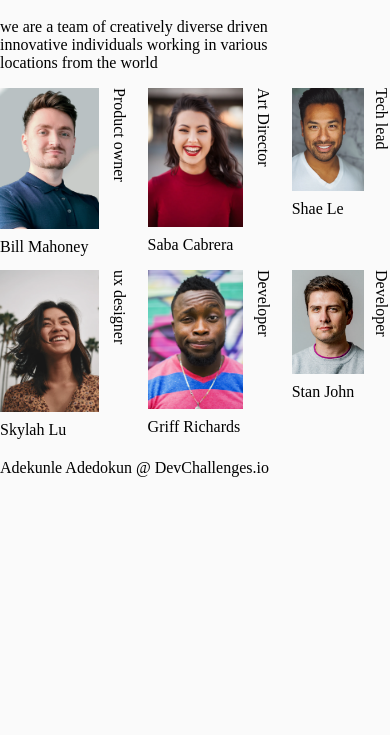
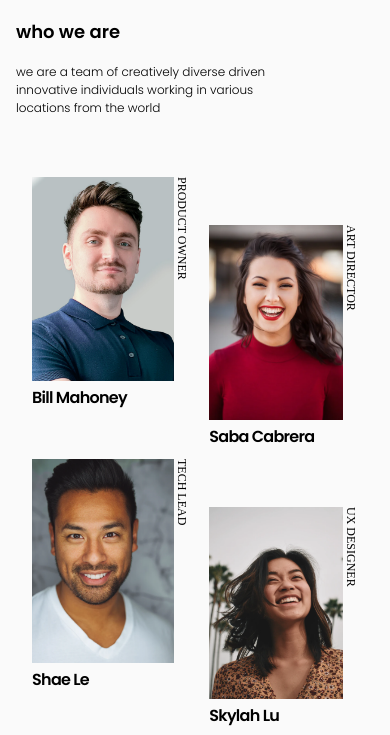
Before and after one commit to Adekunle6021023/My-Team-Page, a plain HTML site: page index.html in a window 390 px wide. Shown: the part 96-831 px from the top of the page. Drawn offline with Linux system fonts and the light colour scheme.

Commit message:
New Commit
End Of Project

```diff
--- a/css/index.css
+++ b/css/index.css
@@ -11,29 +11,104 @@ body {
     flex-direction: column;
 }
 
+.main-header {
+    display: flex;
+    justify-content: space-evenly;
+}
+
+.header-text-box-one {
+    font-family: "Poppins", sans-serif;
+    font-style: normal;
+    font-weight: 600;
+    font-size: 18px;
+}
+
+.header-text-box-two {
+    font-family: "Poppins", sans-serif;
+    font-style: normal;
+    font-weight: 300;
+    font-size: 12px;
+}
+
 .team-info-container {
     display: grid;
     grid-template-columns: auto auto auto;
     column-gap: 20px;
     row-gap: 10px;
+    justify-content: space-around;
 }
 
 .info-box {
     display: flex;
-    justify-content: space-evenly;
+    justify-content: space-around;
 }
 
 .info-box img {
-    width: 90%;
+    width: 100%;
 }
 
 
 .text-box-one {
-    line-height: 27px;
+    font-family: "Poppins", sans-serif;
+    font-style: normal;
+    font-weight: bold;
+    font-size: 16px;
+    letter-spacing: -0.045em;
 }
 
 .text-box-two {
+    font-family: PT Serif;
+    font-style: normal;
+    font-weight: normal;
+    font-size: 12px;
+    text-transform: uppercase;
     writing-mode: vertical-lr;
     position: relative;
     top: 0px;
+    right: 0px;
 }
+
+.box-two, .box-five {
+    margin-top: 3rem;
+}
+
+.main-footer {
+    display: flex;
+    justify-content: center;
+}
+
+.main-footer p {
+    font-family: Montserrat;
+    font-style: normal;
+    font-weight: 600;
+    font-size: 12px;
+    line-height: 17px;
+    color: #A9A9A9
+}
+
+@media screen and (max-width:768px) {
+    .team-info-container {
+        display: grid;
+        grid-template-columns: auto auto;
+        column-gap: 20px;
+        row-gap: 10px;
+        justify-content: space-around;
+        margin: 2rem
+}
+
+    .main-header {
+        display: flex;
+        flex-direction: column;
+        justify-content: space-around;
+        align-content: center;
+        margin: 1rem;
+}
+
+    .box-two, .box-four, .box-six {
+        margin-top: 3rem;
+}
+
+    .box-five {
+        margin-top: 0;
+    }
+}
--- a/index.html
+++ b/index.html
@@ -9,48 +9,49 @@
 <body>
     <div class="main-container">
         <header class="main-header">
-            <h1>The creative crew</h1>
-            <p>who we are
-                <p>we are a team of creatively diverse driven<br> innovative individuals working in various<br> locations from the world</p>
-            </p>
+            <h1 class="header-title">The creative crew</h1>
+            <div class="header-text-box">
+                <p class="header-text-box-one">who we are</p>
+                <p class="header-text-box-two">we are a team of creatively diverse driven<br> innovative individuals working in various<br> locations from the world</p>
+            </div>
         </header>
     <section class="team-info-container">
         <div class="info-box">
-            <div class="image-box-one">
+            <div class="image-box-one box-one">
                 <img src="/img/photo1.png" alt="photo-one">
                 <div class="text-box-one">Bill Mahoney</div>
             </div>
             <span class="text-box-two">Product owner</span>
         </div>
-        <div class="info-box">
+        <div class="info-box box-two box-two">
             <div class="image-box-two">
                 <img src="/img/photo2.png" alt="photo-two">
                 <div class="text-box-one">Saba Cabrera</div>
             </div>
             <span class="text-box-two">Art Director</span>
         </div>
-        <div class="info-box">
-            <div class="image-box-three">
+        <div class="info-box box-three">
+            <div class="image-box-three ">
                 <img src="/img/photo3.png" alt="photo-three">
                 <div class="text-box-one">Shae Le</div>
             </div>
             <span class="text-box-two">Tech lead</span>
         </div>
-        <div class="info-box">
-            <div class="image-box-four">
+        <div class="info-box box-four">
+            <div class="image-box-four ">
                 <img src="/img/photo4.png" alt="photo-four">
                 <div class="text-box-one">Skylah Lu</div>
             </div>
             <span class="text-box-two">ux designer</span>
         </div>
-        <div class="info-box">
+        <div class="info-box box-five">
             <div class="image-box-five">
                 <img src="/img/photo5.png" alt="photo-five">
                 <div class="text-box-one">Griff Richards</div>
             </div>
             <span class="text-box-two">Developer</span>
         </div>
-        <div class="info-box">
+        <div class="info-box box-six">
             <div class="image-box-six">
                 <img src="/img/photo6.png" alt="photo-six">
                 <div class="text-box-one">Stan John</div>
```
Also changed, not shown: 1 other file.
